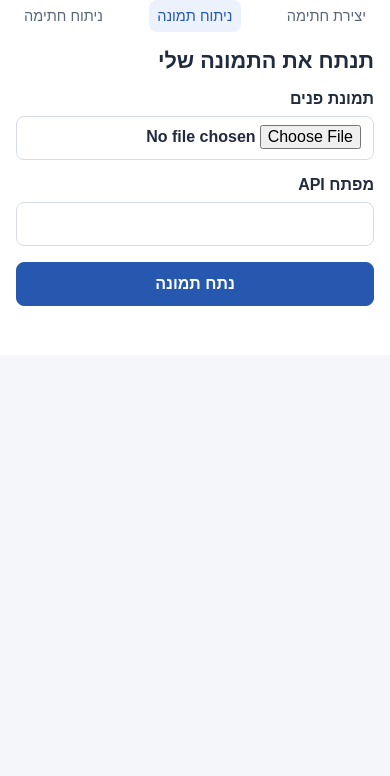
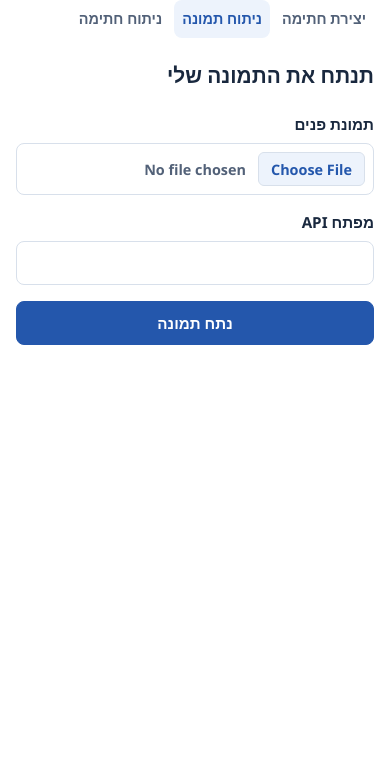
Before and after one commit to hagayo/Sig-Nature, a plain HTML site: page analyze-photo.html in a window 390 px wide. Shown: the part 68-844 px from the top of the page. Drawn offline with Linux system fonts and the light colour scheme.

Commit message:
Refine compact responsive design system, accessible focus, file inputs, metric density and loading states

```diff
--- a/style.css
+++ b/style.css
@@ -1,15 +1,17 @@
 :root {
-  font-family: Arial, "Noto Sans Hebrew", sans-serif;
   color-scheme: light;
-  --color-bg: #f5f6f9;
+  font-family: "Segoe UI", Arial, sans-serif;
+  font-size: 16px;
+  --color-bg: #f4f6f9;
   --color-surface: #fff;
-  --color-text: #202b3e;
-  --color-muted: #586679;
-  --color-primary: #2558ae;
-  --color-primary-hover: #19458d;
-  --color-primary-soft: #ecf2fd;
-  --color-border: #d6dce6;
-  --color-error: #a52936;
+  --color-text: #19283e;
+  --color-muted: #526178;
+  --color-primary: #2457ac;
+  --color-primary-hover: #183f83;
+  --color-primary-soft: #edf3fc;
+  --color-border: #d8e0eb;
+  --color-error: #a01f32;
+  --color-focus: #2457ac;
   --space-1: 4px;
   --space-2: 8px;
   --space-3: 12px;
@@ -17,94 +19,223 @@
   --space-5: 24px;
   --space-6: 32px;
   --radius-sm: 8px;
-  --radius-md: 12px;
+  --radius-md: 14px;
   --control-height: 44px;
-  --page-width: 760px;
-  --shadow: 0 12px 40px rgb(22 44 81 / 6%);
+  --page-width: 800px;
+  --shadow: 0 12px 38px rgb(18 37 68 / 5%);
 }
 *, *::before, *::after { box-sizing: border-box; }
 [hidden] { display: none !important; }
-body { margin: 0; min-height: 100vh; background: var(--color-bg); color: var(--color-text); }
+html { -webkit-text-size-adjust: 100%; }
+body {
+  margin: 0;
+  min-height: 100vh;
+  background: var(--color-bg);
+  color: var(--color-text);
+  line-height: 1.45;
+}
+button, input { font: inherit; }
+button, a, input { -webkit-tap-highlight-color: transparent; }
 a { color: var(--color-primary); }
-button, input { font: inherit; }
-.page-shell { max-width: var(--page-width); margin: var(--space-6) auto; padding: var(--space-5); border: 1px solid var(--color-border); border-radius: var(--radius-md); background: var(--color-surface); box-shadow: var(--shadow); }
+:where(a, button, input):focus-visible {
+  outline: 2px solid var(--color-focus);
+  outline-offset: 3px;
+}
+.page-shell {
+  width: min(calc(100% - 2 * var(--space-4)), var(--page-width));
+  margin: var(--space-6) auto;
+  padding: var(--space-6);
+  border: 1px solid var(--color-border);
+  border-radius: var(--radius-md);
+  background: var(--color-surface);
+  box-shadow: var(--shadow);
+}
 .topbar {
   display: grid;
   grid-template-columns: auto minmax(0, 1fr) auto;
   align-items: center;
-  gap: var(--space-4);
-  margin-bottom: var(--space-5);
+  gap: var(--space-3);
+  margin-bottom: var(--space-6);
 }
 .brand {
   color: var(--color-text);
+  font-size: 1.25rem;
+  font-weight: 750;
+  letter-spacing: -.03em;
   text-decoration: none;
-  font-weight: 700;
-  font-size: 1.3rem;
   white-space: nowrap;
+  direction: ltr;
 }
 .site-nav {
   display: flex;
   justify-content: center;
+  min-width: 0;
+  gap: var(--space-1);
+  overflow-x: auto;
+  scrollbar-width: none;
+}
+.site-nav::-webkit-scrollbar { display: none; }
+.site-nav a {
+  display: inline-flex;
   align-items: center;
-  gap: var(--space-1);
-  min-width: 0;
-}
-.site-nav a {
+  min-height: 38px;
   padding: var(--space-2) var(--space-3);
   border-radius: var(--radius-sm);
   color: var(--color-muted);
+  font-size: .9rem;
+  font-weight: 550;
   text-decoration: none;
   white-space: nowrap;
 }
-.site-nav a:hover, .site-nav a[aria-current="page"] {
+.site-nav a:hover,
+.site-nav a[aria-current="page"] {
+  background: var(--color-primary-soft);
   color: var(--color-primary);
+}
+.site-nav a[aria-current="page"] { font-weight: 700; }
+h1 {
+  margin: 0 0 var(--space-5);
+  font-size: clamp(1.3rem, 2.8vw, 1.65rem);
+  font-weight: 750;
+  line-height: 1.3;
+}
+.form-grid { display: grid; gap: var(--space-4); }
+.field {
+  display: grid;
+  gap: var(--space-2);
+  min-width: 0;
+  font-weight: 600;
+  font-size: .95rem;
+}
+.field input {
+  display: block;
+  width: 100%;
+  min-width: 0;
+  height: var(--control-height);
+  padding: 0 var(--space-3);
+  border: 1px solid var(--color-border);
+  border-radius: var(--radius-sm);
+  color: var(--color-text);
+  background: var(--color-surface);
+  font-size: 1rem;
+  line-height: normal;
+}
+.field input:hover { border-color: #9eacc1; }
+.field input[type="file"] {
+  height: auto;
+  min-height: var(--control-height);
+  padding: var(--space-2);
+  cursor: pointer;
+  font-size: .9rem;
+  color: var(--color-muted);
+}
+.field input[type="file"]::file-selector-button {
+  min-height: 34px;
+  margin-inline-end: var(--space-3);
+  padding: var(--space-1) var(--space-3);
+  border: 1px solid var(--color-border);
+  border-radius: calc(var(--radius-sm) - 2px);
   background: var(--color-primary-soft);
+  color: var(--color-primary);
+  font: inherit;
+  font-weight: 650;
+  cursor: pointer;
 }
-h1 { font-size: 1.55rem; margin: 0 0 var(--space-5); }
-.form-grid { display: grid; gap: var(--space-4); }
-.field { display: grid; gap: var(--space-2); font-weight: 600; }
-.field input { width: 100%; height: var(--control-height); padding: 0 var(--space-3); border: 1px solid var(--color-border); border-radius: var(--radius-sm); background: var(--color-surface); color: var(--color-text); }
-.field input[type="file"] { height: auto; min-height: var(--control-height); padding-block: var(--space-2); cursor: pointer; }
-.field input:focus-visible, .button:focus-visible, .site-nav a:focus-visible { outline: 2px solid var(--color-primary); outline-offset: 2px; }
-.button { display: inline-flex; align-items: center; justify-content: center; min-height: var(--control-height); padding: var(--space-2) var(--space-4); border: 1px solid var(--color-primary); border-radius: var(--radius-sm); background: var(--color-primary); color: #fff; text-decoration: none; cursor: pointer; font-weight: 600; white-space: nowrap; }
+.field input[type="file"]:hover::file-selector-button {
+  border-color: var(--color-primary);
+}
+.button {
+  display: inline-flex;
+  align-items: center;
+  justify-content: center;
+  min-height: var(--control-height);
+  padding: var(--space-2) var(--space-4);
+  gap: var(--space-2);
+  border: 1px solid var(--color-primary);
+  border-radius: var(--radius-sm);
+  background: var(--color-primary);
+  color: #fff;
+  font-size: .95rem;
+  font-weight: 650;
+  text-align: center;
+  text-decoration: none;
+  cursor: pointer;
+  white-space: normal;
+}
 .button:hover { background: var(--color-primary-hover); border-color: var(--color-primary-hover); }
 .button-secondary { background: var(--color-surface); color: var(--color-primary); }
 .button-secondary:hover { background: var(--color-primary-soft); color: var(--color-primary); }
-.button:disabled { opacity: .5; cursor: wait; }
-.status { margin: var(--space-3) 0 0; color: var(--color-muted); min-height: 1.3em; }
+.button:disabled { opacity: .65; cursor: wait; }
+.button[aria-busy="true"]::after {
+  content: "";
+  width: 13px;
+  height: 13px;
+  border: 2px solid currentColor;
+  border-block-start-color: transparent;
+  border-radius: 50%;
+  animation: rotate .75s linear infinite;
+}
+@keyframes rotate { to { transform: rotate(360deg); } }
+.status { margin: var(--space-3) 0 0; color: var(--color-muted); overflow-wrap: anywhere; }
+.status:empty { display: none; }
 .status[data-error="true"] { color: var(--color-error); }
-.result-panel { display: grid; gap: var(--space-3); margin-top: var(--space-4); }
-.result-panel img, .result-panel video { width: 100%; max-height: 350px; object-fit: contain; border: 1px solid var(--color-border); border-radius: var(--radius-sm); background: #fff; }
-.metric-list { display: grid; grid-template-columns: minmax(0,1fr) auto; gap: var(--space-2) var(--space-5); margin: 0; }
+.result-panel { display: grid; gap: var(--space-3); margin-top: var(--space-5); }
+.result-panel img, .result-panel video {
+  display: block;
+  width: 100%;
+  max-height: 380px;
+  object-fit: contain;
+  border: 1px solid var(--color-border);
+  border-radius: var(--radius-sm);
+  background: var(--color-surface);
+}
+.result-panel img { min-height: 110px; }
+.result-panel video { aspect-ratio: 16 / 9; }
+.result-title { margin: var(--space-3) 0 0; font-size: 1.05rem; font-weight: 700; }
+.result-text { margin: 0; white-space: pre-wrap; overflow-wrap: anywhere; line-height: 1.65; }
+.metric-list {
+  display: grid;
+  grid-template-columns: minmax(0, 1fr) auto minmax(0, 1fr) auto;
+  column-gap: var(--space-3);
+  row-gap: 0;
+  margin: 0;
+}
+.metric-list dt, .metric-list dd {
+  min-width: 0;
+  margin: 0;
+  padding-block: 8px;
+  border-block-end: 1px solid var(--color-border);
+  overflow-wrap: anywhere;
+}
 .metric-list dt { color: var(--color-muted); }
-.metric-list dd { margin: 0; font-variant-numeric: tabular-nums; font-weight: 600; text-align: end; }
-.result-text { margin: 0; line-height: 1.6; white-space: pre-wrap; overflow-wrap: anywhere; }
-.result-title { font-size: 1.05rem; margin: var(--space-3) 0 0; }
+.metric-list dd { padding-inline-end: var(--space-3); font-variant-numeric: tabular-nums; font-weight: 650; text-align: end; }
+.metric-list > :nth-last-child(-n + 4) { border-block-end: 0; }
 .actions { display: flex; flex-wrap: wrap; gap: var(--space-3); }
-@media (max-width: 700px) {
+@media (max-width: 740px) {
   .page-shell {
+    width: 100%;
     margin: 0;
+    padding: var(--space-4);
+    min-height: 100vh;
     border: 0;
     border-radius: 0;
     box-shadow: none;
-    padding: var(--space-4);
   }
   .topbar {
     grid-template-columns: minmax(0, 1fr) auto;
     gap: var(--space-2);
-    margin-bottom: var(--space-4);
+    margin-bottom: var(--space-5);
   }
   .site-nav {
     grid-column: 1 / -1;
     grid-row: 2;
-    justify-content: space-between;
-    overflow-x: auto;
-    scrollbar-width: none;
+    justify-content: flex-start;
   }
-  .site-nav::-webkit-scrollbar { display: none; }
-  .site-nav a {
-    padding: var(--space-2);
-    font-size: .91rem;
-  }
-  h1 { font-size: 1.35rem; margin-bottom: var(--space-4); }
+  .site-nav a { padding-inline: var(--space-2); }
+  .metric-list { grid-template-columns: minmax(0, 1fr) auto; }
+  .metric-list > :nth-last-child(-n + 4) { border-block-end: 1px solid var(--color-border); }
+  .metric-list > :nth-last-child(-n + 2) { border-block-end: 0; }
 }
+@media (prefers-reduced-motion: reduce) {
+  .button[aria-busy="true"]::after { animation: none; }
+}
```
